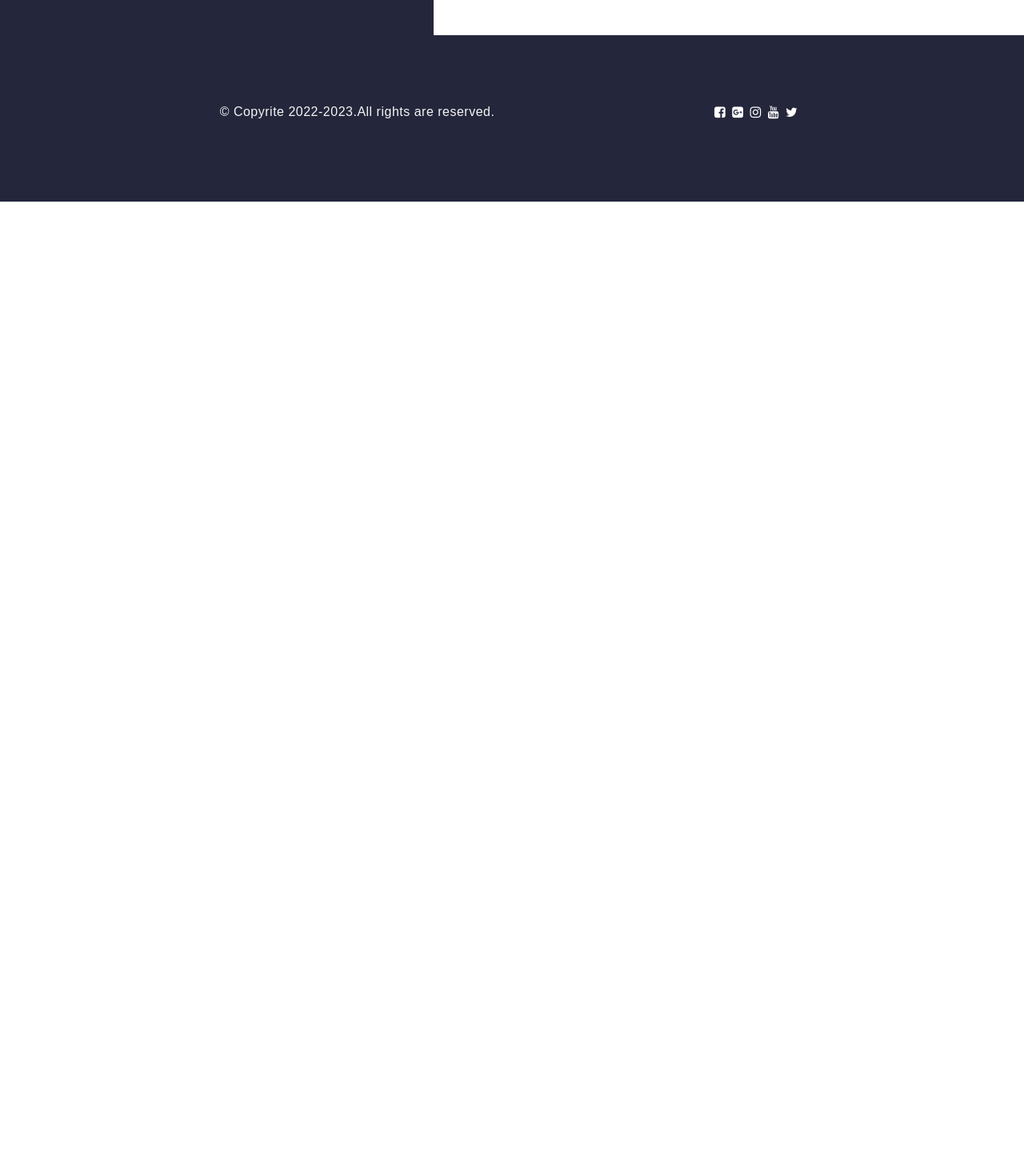
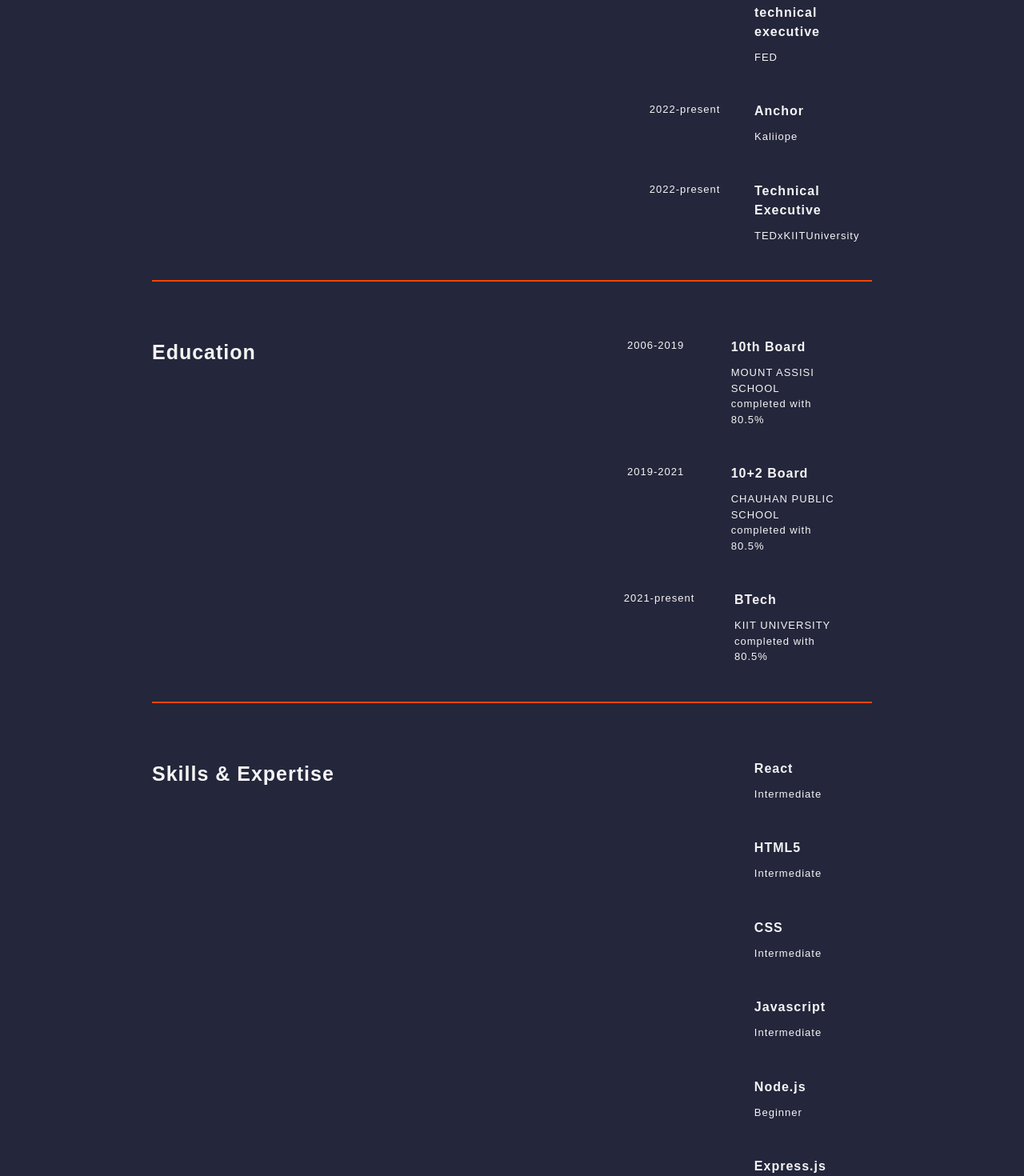
Before and after one commit to achyutvardhan/react-portfolio, a React (Create React App) app in the folder portfolio/client/: page /Resume in a window 1280 px wide. Shown: the part 520-1990 px from the top of the page at 80% size. Before the commit the page ends 800 px from the top, so only its background shows below. Built offline with nearby package versions, Linux system fonts and the light colour scheme; a web font is replaced by a local one.

Commit message:
resume done

```diff
--- a/portfolio/client/src/PortfolioContainer/Resume/Resume.css
+++ b/portfolio/client/src/PortfolioContainer/Resume/Resume.css
@@ -1,13 +1,11 @@
 .resume-external-container{
     background-color: #24263B ;
-    width: fit-content;
-    color:#F57F17 ;
 }
 
 .resume-internal-container{
     display: flex;
     flex-direction: column;
-    color:#F57F17 ;
+    color: whitesmoke;
     padding-left: 190px;
     padding-right: 190px;
     padding-top: 100px;
@@ -19,5 +17,5 @@
     font-weight: 600;
     letter-spacing: 1px;
     margin-bottom: 80px;
-
+    color: #F57F17;
 }
--- a/portfolio/client/src/PortfolioContainer/Resume/Resume.jsx
+++ b/portfolio/client/src/PortfolioContainer/Resume/Resume.jsx
@@ -1,13 +1,17 @@
 import React from 'react'
 import ContentDiv from './jsx/ContentDiv'
+import data from './data.json'
 import './Resume.css'
 export default function Resume() {
+  let {rightHead} = data;
   return (
     <section id='resume'>
       <div className="resume-external-container">
         <div className="resume-internal-container">
             <p className='heading-resume'>Resume</p>
-            <ContentDiv/>
+           {rightHead.map((Data,i)=>
+           <ContentDiv data={Data} key ={i}/>
+           )}
         </div>
         </div>
        </section>
--- a/portfolio/client/src/PortfolioContainer/Resume/css/ContentDiv.css
+++ b/portfolio/client/src/PortfolioContainer/Resume/css/ContentDiv.css
@@ -1,11 +1,13 @@
 .resume-internal {
   display: flex;
   flex-direction: row;
+  width: auto;
 }
 
 .resume-left-internal {
   display: flex;
   flex-direction: row;
+  justify-content: space-around;
 }
 /* .resume-internal{
 
@@ -18,7 +20,7 @@
   display: flex;
   flex-direction: column;
   padding: 0px 30px 30px 30px;
-  width: auto;
+  width: 60%;
 }
 .resume-right-internal {
   margin-right: 50%;
@@ -31,6 +33,7 @@
 .line-space {
   border: 0.5px solid orangered;
   height: 0px;
+  margin-bottom: 70px;
 }
 
 .year-resume,.left-left-para{
@@ -38,6 +41,9 @@
   font-size: 13px;
   font-weight: 500;
   letter-spacing: 1px;
+}
+.year-resume{
+  width: max-content;
 }
 
 .left-left-heading{
--- a/portfolio/client/src/PortfolioContainer/Resume/data.json
+++ b/portfolio/client/src/PortfolioContainer/Resume/data.json
@@ -0,0 +1,104 @@
+{
+  "rightHead": [
+    {
+      "heading": "Work Experience",
+      "content": [
+        {
+          "year": "2022-present",
+          "leftHead": "Founder",
+          "para": "Kodewreck"
+        },
+        {
+          "year": "2021-present",
+          "leftHead": "senior technical executive",
+          "para": "FED"
+        },
+        {
+          "year": "2022-present",
+          "leftHead": "Anchor",
+          "para": "Kaliiope"
+        },
+        {
+          "year": "2022-present",
+          "leftHead": "Technical Executive ",
+          "para": "TEDxKIITUniversity"
+        }
+      ]
+    },
+    {
+      "heading": "Education",
+      "content": [
+        {
+          "year": "2006-2019",
+          "leftHead": "10th Board",
+          "para": "MOUNT ASSISI SCHOOL completed with 80.5%"
+        },
+        {
+          "year": "2019-2021",
+          "leftHead": "10+2 Board",
+          "para": " CHAUHAN PUBLIC SCHOOL completed with 80.5%"
+        },
+        {
+          "year": "2021-present",
+          "leftHead": "BTech",
+          "para": " KIIT UNIVERSITY completed with 80.5%"
+        }
+      ]
+    },
+    {
+      "heading": "Skills & Expertise",
+      "content": [
+        {
+          "year": "",
+          "leftHead": "React",
+          "para": "Intermediate"
+        },
+        {
+          "year": "",
+          "leftHead": "HTML5",
+          "para": "Intermediate"
+        },
+        {
+          "year": "",
+          "leftHead": "CSS",
+          "para": "Intermediate"
+        },
+        {
+          "year": "",
+          "leftHead": "Javascript",
+          "para": "Intermediate"
+        },
+        {
+          "year": "",
+          "leftHead": "Node.js",
+          "para": "Beginner"
+        },
+        {
+          "year": "",
+          "leftHead": "Express.js",
+          "para": "Beginner"
+        },
+        {
+          "year": "",
+          "leftHead": "C++",
+          "para": "Intermediate"
+        },
+        {
+          "year": "",
+          "leftHead": "C",
+          "para": "Intermediate"
+        }
+      ]
+    },
+    {
+      "heading": "Achievement",
+      "content": [
+        {
+          "year": "",
+          "leftHead": "Envisage2022",
+          "para": "3rd prize Winner . Made Face recognition attendance ."
+        }
+      ]
+    }
+  ]
+}
--- a/portfolio/client/src/PortfolioContainer/Resume/jsx/ContentDiv.jsx
+++ b/portfolio/client/src/PortfolioContainer/Resume/jsx/ContentDiv.jsx
@@ -2,17 +2,19 @@ import React from "react";
 import ContentLeft from "./ContentLeft";
 import "../css/ContentDiv.css"
 export default function ContentDiv(props) {
+  let {content} = props.data
+  console.log(content);
   return (
     <>
       <div className="resume-external">
         <div className="resume-internal">
           <div className="resume-right-internal">
             {/* <p>Work Experience</p> */}
-            <p>{props.rightHead}</p>
+            <p>{props.data.heading}</p>
           </div>
           <div className="left-column">
-          <ContentLeft/>
-          <ContentLeft/>
+          {content.map((Data,i)=>
+          <ContentLeft data = {Data} key={i}/>)}
           </div>
         </div>
         <div className="line-space"></div>
--- a/portfolio/client/src/PortfolioContainer/Resume/jsx/ContentLeft.jsx
+++ b/portfolio/client/src/PortfolioContainer/Resume/jsx/ContentLeft.jsx
@@ -5,12 +5,12 @@ export default function ContentLeft(props) {
     <>
     <div className="resume-left-internal">
             {/* <div className="year-resume">2035 - Present</div> */}
-            <div className="year-resume">{props.year}</div>
+            <div className="year-resume">{props.data.year}</div>
             <div className="left-left-resume">
               {/* <div className="left-left-heading">Editor</div> */}
-              <div className="left-left-heading">{props.leftHead}</div>
+              <div className="left-left-heading">{props.data.leftHead}</div>
               <div className="left-left-para">
-                <p>{props.para}</p>
+                <p>{props.data.para}</p>
                 {/* <p>Lorem ipsum dolor sit amet consectetur adipisicing elit. Expedita ad voluptas beatae optio. Culpa sint veniam eaque! Dolor ab officia fuga doloremque ipsa in, aut, laboriosam sint odio eos nam.</p> */}
               </div>
             </div>
```
